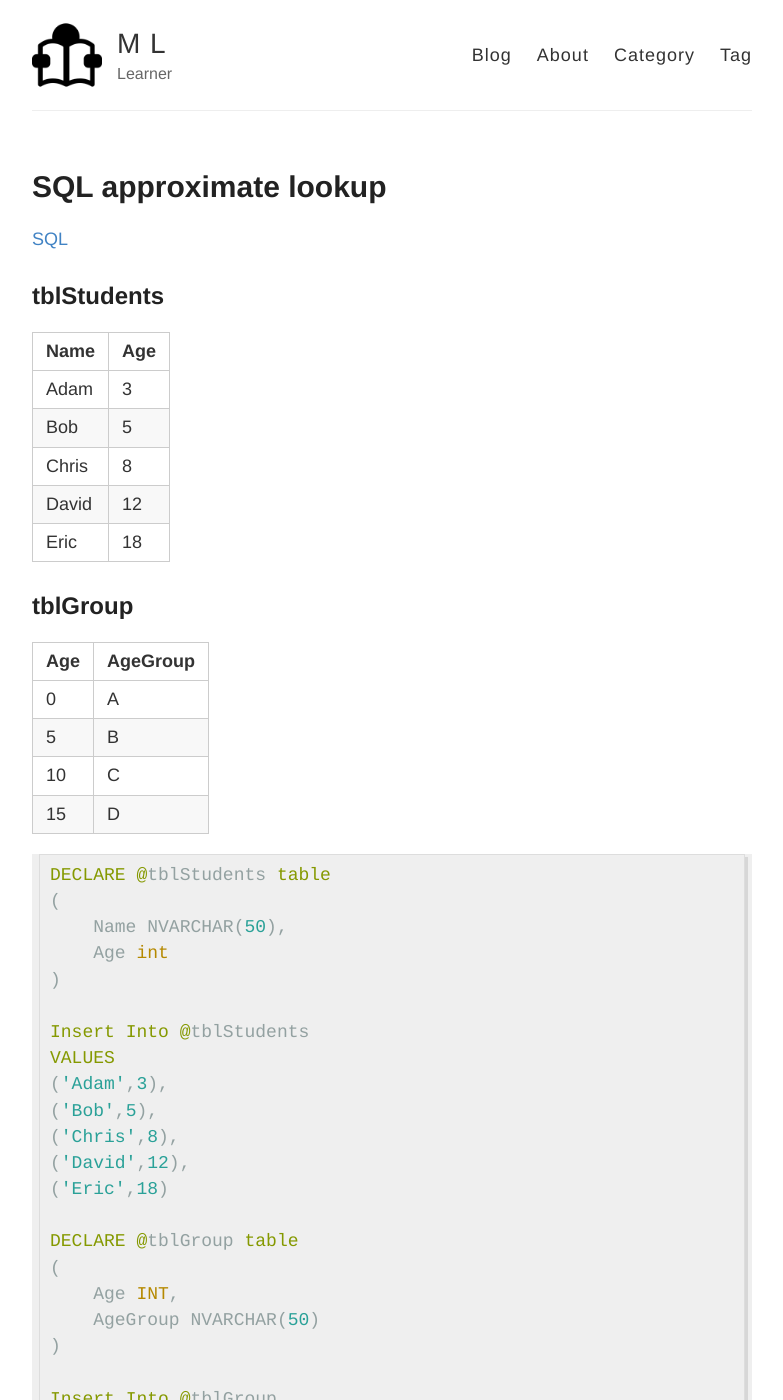
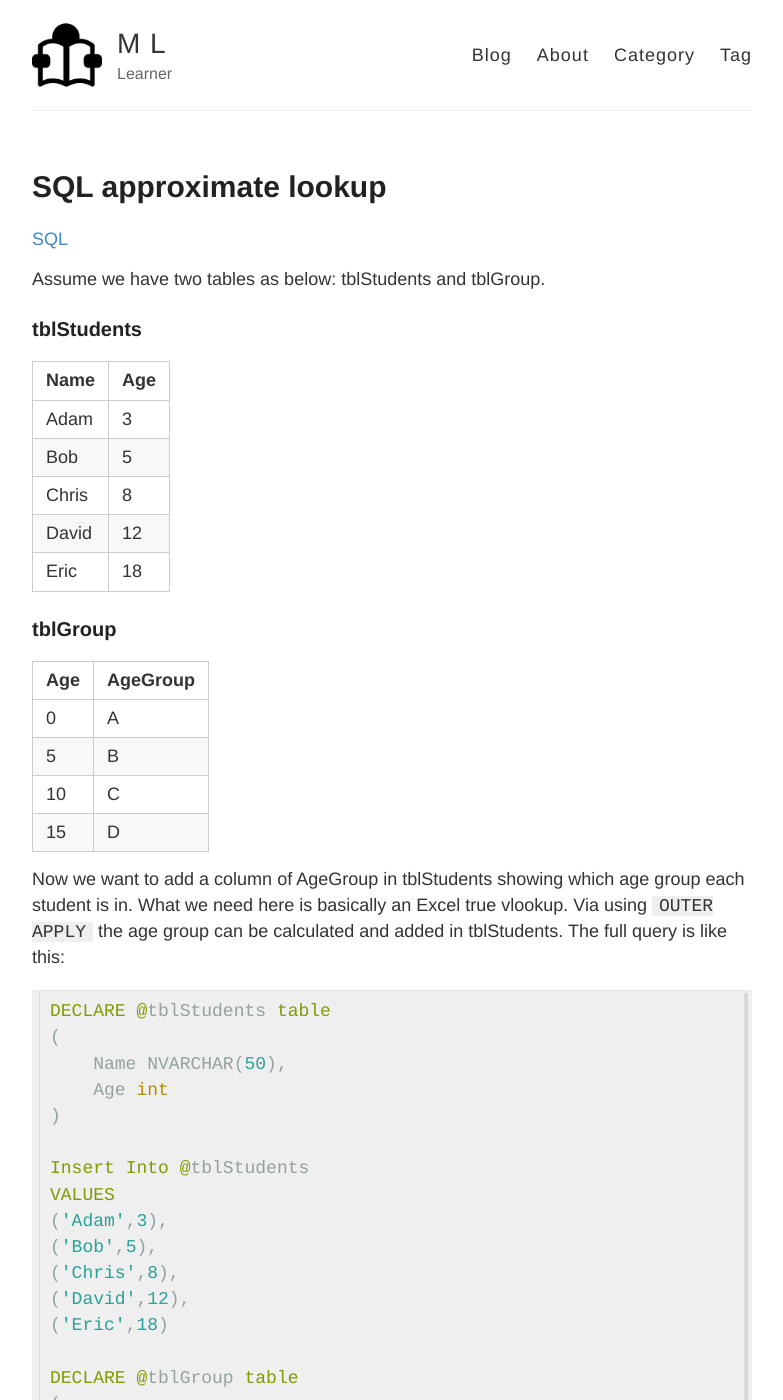
Before and after one commit to MingLang/MingLang.github.io, a Jekyll site: the page built from _posts/2019-09-03-SQL-appoximate-lookup.md, in a window 1280 px wide and 1400 px high. Shown: the whole window, without its empty margins (248-1031 px from the left). Built offline with Jekyll 4.4.1, drawn with Linux system fonts in a browser that asks for light colours; some of the changed text lies outside the part shown.

Commit message:
Update 2019-09-03-SQL-appoximate-lookup.md

````diff
--- a/_posts/2019-09-03-SQL-appoximate-lookup.md
+++ b/_posts/2019-09-03-SQL-appoximate-lookup.md
@@ -5,8 +5,9 @@ category: SQL
 tags: [SQL, lookup]
 ---
 
+Assume we have two tables as below: tblStudents and tblGroup.
 
-## tblStudents
+### tblStudents
 
 | Name | Age |
 | --- | --- |
@@ -16,7 +17,7 @@ tags: [SQL, lookup]
 | David | 12 |
 | Eric | 18 |
 
-## tblGroup
+### tblGroup
 
 |Age|AgeGroup|
 |---|---|
@@ -25,7 +26,7 @@ tags: [SQL, lookup]
 |10|C|
 |15|D|
 
-
+Now we want to add a column of AgeGroup in tblStudents showing which age group each student is in. What we need here is basically an Excel true vlookup. Via using `OUTER APPLY` the age group can be calculated and added in tblStudents. The full query is like this:
 ```sql
 DECLARE @tblStudents table
 (
@@ -62,3 +63,13 @@ OUTER APPLY (SELECT TOP 1 AgeGroup
 				 ORDER BY AgeGroup DESC
 				 ) AS g
 ```
+
+And the output is:
+
+| Name | Age | AgeGroup |
+| --- | --- | --- |
+| Adam | 3 | A |
+| Bob | 5 | B |
+| Chris | 8 | B |
+| David | 12 | C |
+| Eric | 18 | D |
````
